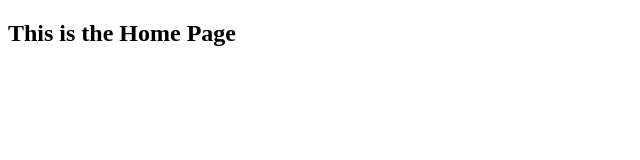
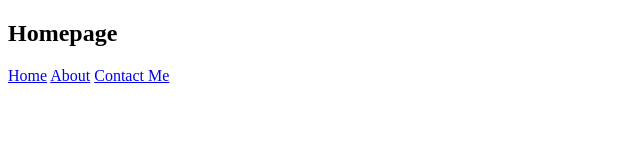
Before and after one commit to Karan16-prog/node-html-resp-proj, a plain HTML site: page index.html in a window 1280 px wide. Shown: the whole page, without its empty margins (0-640 px from the left). Drawn offline with Linux system fonts and the light colour scheme.

Commit message:
href added

```diff
--- a/index.html
+++ b/index.html
@@ -6,6 +6,15 @@
     <title>Document</title>
 </head>
 <body>
-   <h2>This is the Home Page</h2>
+    <header>
+        <div id="heading-div">
+            <h2>Homepage</h2>
+        </div>
+        <div>
+            <a href="/">Home</a>
+            <a href="about">About</a>
+            <a href="contact-me">Contact Me</a>
+        </div>
+    </header>
 </body>
 </html>
```
